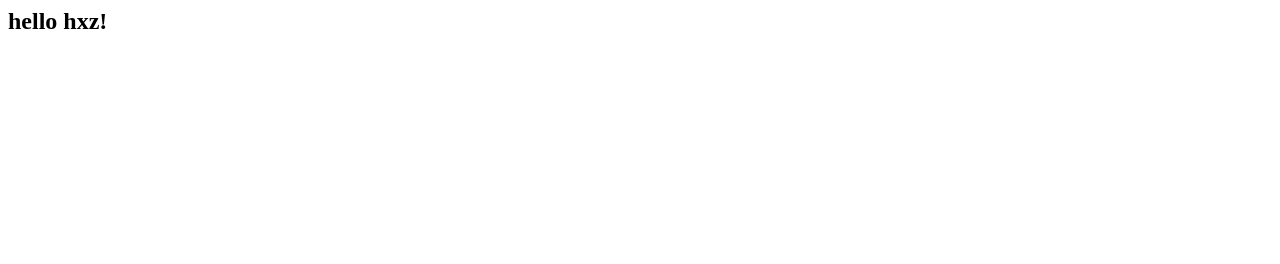
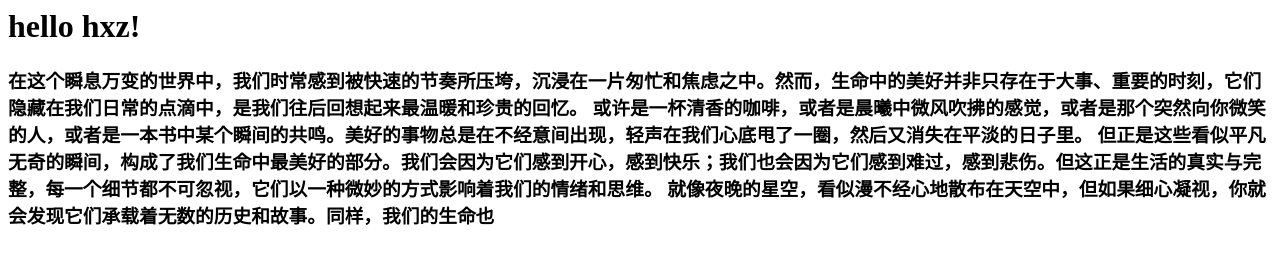
Before and after one commit to hxz8/hxz8.github.io, a plain HTML site: page index.html in a window 1280 px wide. Drawn offline with Linux system fonts and the light colour scheme.

Commit message:
Update index.html

```diff
--- a/index.html
+++ b/index.html
@@ -1 +1,8 @@
-<h2>hello hxz!<h2>
+<h1>hello hxz!<h1>
+  <h3>在这个瞬息万变的世界中，我们时常感到被快速的节奏所压垮，沉浸在一片匆忙和焦虑之中。然而，生命中的美好并非只存在于大事、重要的时刻，它们隐藏在我们日常的点滴中，是我们往后回想起来最温暖和珍贵的回忆。
+
+或许是一杯清香的咖啡，或者是晨曦中微风吹拂的感觉，或者是那个突然向你微笑的人，或者是一本书中某个瞬间的共鸣。美好的事物总是在不经意间出现，轻声在我们心底甩了一圈，然后又消失在平淡的日子里。
+
+但正是这些看似平凡无奇的瞬间，构成了我们生命中最美好的部分。我们会因为它们感到开心，感到快乐；我们也会因为它们感到难过，感到悲伤。但这正是生活的真实与完整，每一个细节都不可忽视，它们以一种微妙的方式影响着我们的情绪和思维。
+
+就像夜晚的星空，看似漫不经心地散布在天空中，但如果细心凝视，你就会发现它们承载着无数的历史和故事。同样，我们的生命也<h3>
```
